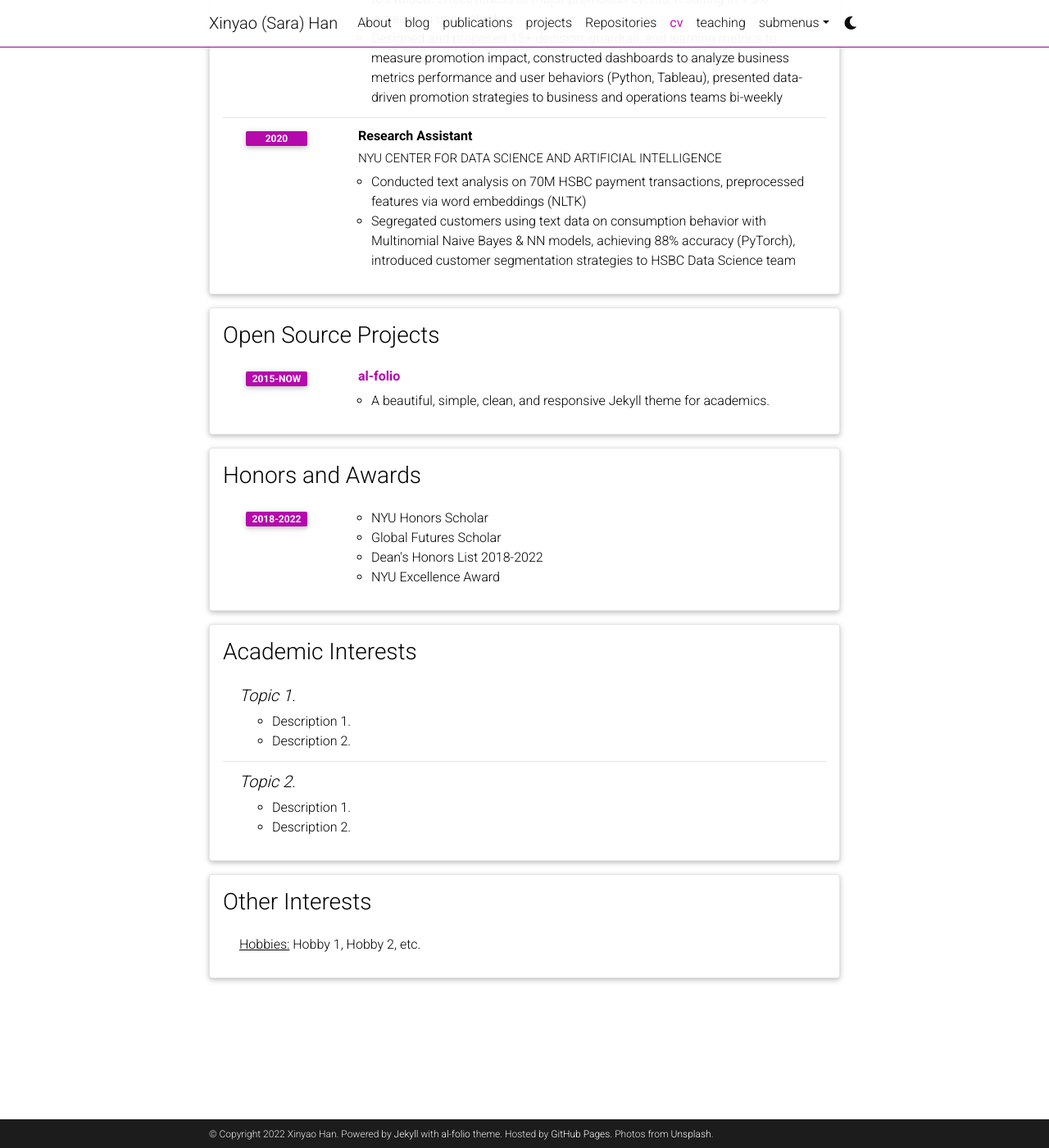
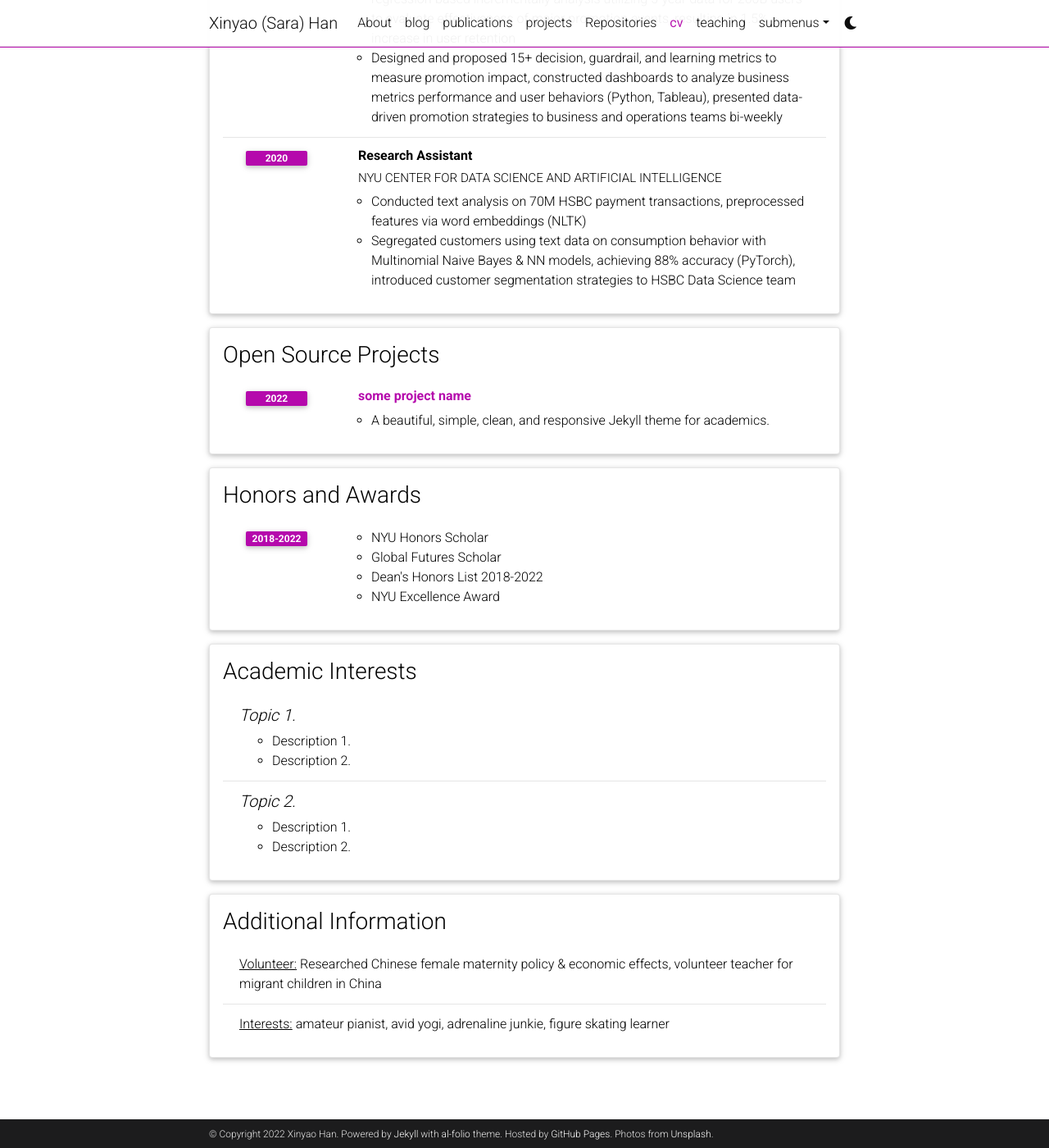
Before and after one commit to XinyaoHan/XinyaoHan.github.io, a Jekyll site: the page built from _pages/cv.md, in a window 1280 px wide and 1400 px high, scrolled down 1788 px. Shown: the whole window at 82% size. Built offline with Jekyll 4.4.1, drawn with Linux system fonts in a browser that asks for light colours; comment, search, counter and statistics services are not loaded; a style sheet for code colours, icons or effects is not loaded; some of the changed text lies outside the part shown.

Commit message:
updated cv page

```diff
--- a/_data/cv.yml
+++ b/_data/cv.yml
@@ -1,10 +1,10 @@
 - title: General Information
   type: map
   contents:
-    - name: Full Name
+    - name: Name
       value: Xinyao Han
-    - name: Date of Birth
-      value: 1st Febuary 2000
+    - name: Technical Skills
+      value: Python (PyTorch, NLTK, scikit-learn, Selenium, Pandas), R, SQL, Julia, ArcGIS, C, Java, Git
     - name: Languages
       value: Chinese, English
 
@@ -66,8 +66,8 @@
 - title: Open Source Projects
   type: time_table
   contents:
-    - title: <a href="https://github.com/alshedivat/al-folio">al-folio</a>
-      year: 2015-now
+    - title: <a href="https://github.com/alshedivat/al-folio">some project name</a>
+      year: 2022
       description: A beautiful, simple, clean, and responsive Jekyll theme for academics.
 
 - title: Honors and Awards
@@ -92,7 +92,8 @@
         - Description 1.
         - Description 2.
 
-- title: Other Interests
+- title: Additional Information
   type: list
   contents:
-    - <u>Hobbies:</u> Hobby 1, Hobby 2, etc.
+    - <u>Volunteer:</u> Researched Chinese female maternity policy & economic effects, volunteer teacher for migrant children in China
+    - <u>Interests:</u> amateur pianist, avid yogi, adrenaline junkie, figure skating learner
```
